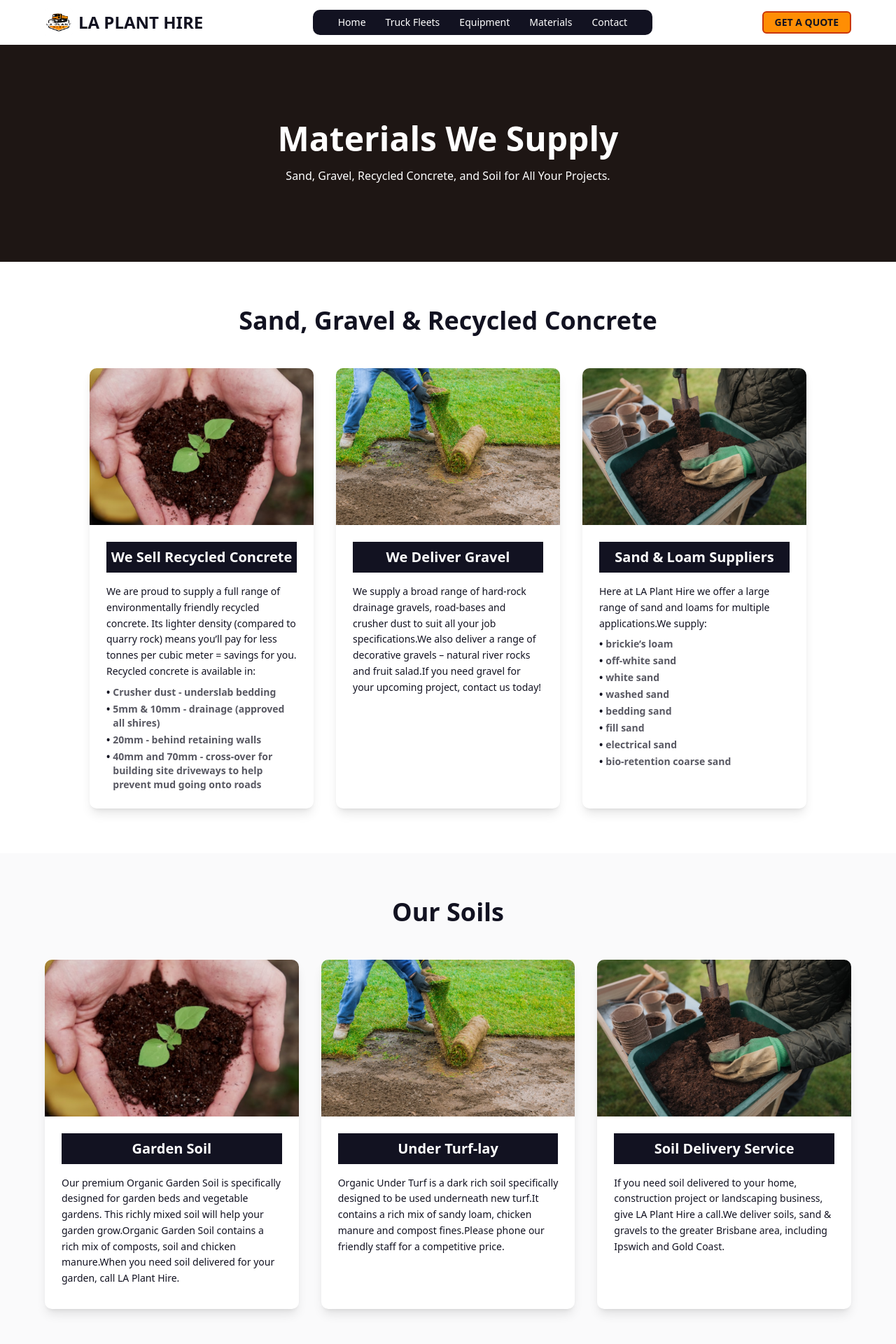
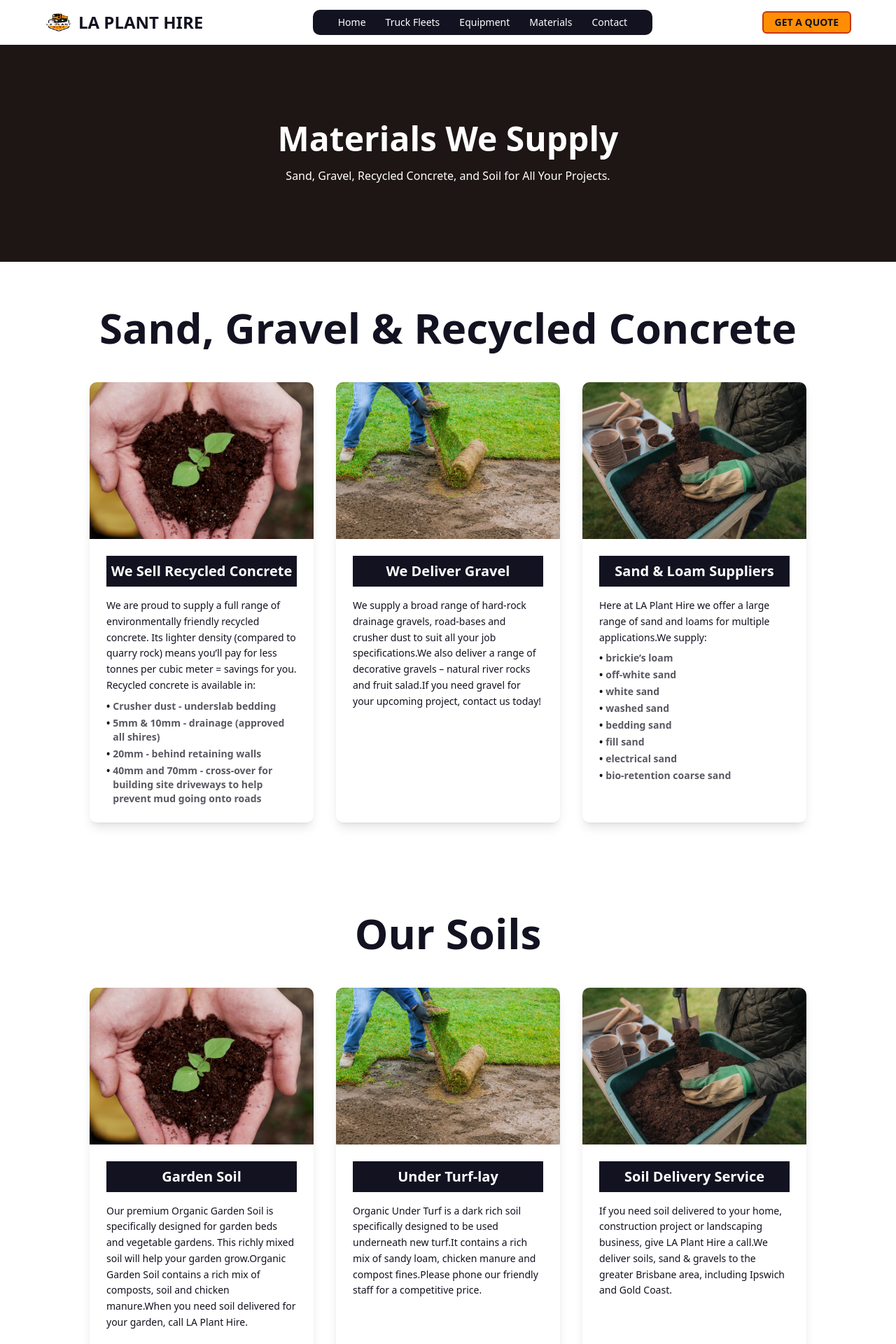
Before and after one commit to Rahul-Mallik-CSE/La-Plant-Hire, a Next.js app: page /materials in a window 1280 px wide. Shown: the top 1920 px of the page at 70% size. Built offline with nearby package versions, Linux system fonts and the light colour scheme.

Commit message:
fix: update styling for MaterialSection and SoilSection components for consistency and improved readability

```diff
--- a/src/components/MaterialsComponents.tsx/MaterialSection.tsx
+++ b/src/components/MaterialsComponents.tsx/MaterialSection.tsx
@@ -9,7 +9,7 @@ const MaterialSection = () => {
     <section className="p-6 md:p-8 lg:p-12 xl:p-16">
       <div className="max-w-7xl mx-auto px-4 sm:px-6 lg:px-8 xl:px-16">
         {/* Section Title */}
-        <h2 className="text-2xl md:text-3xl lg:text-4xl font-bold text-primary text-center mb-8 md:mb-12">
+        <h2 className="text-2xl md:text-4xl lg:text-6xl font-bold text-primary text-center mb-8 md:mb-12">
           Sand, Gravel & Recycled Concrete
         </h2>
 
--- a/src/components/MaterialsComponents.tsx/SoilSection.tsx
+++ b/src/components/MaterialsComponents.tsx/SoilSection.tsx
@@ -6,10 +6,10 @@ import { soilsData } from "@/data/materialData";
 
 const SoilSection = () => {
   return (
-    <section className="bg-background2 py-8 md:py-12 lg:py-16">
+    <section className="p-6 md:p-8 lg:p-12 xl:p-16">
       <div className="max-w-7xl mx-auto px-4 sm:px-6 lg:px-8 xl:px-16">
         {/* Section Title */}
-        <h2 className="text-2xl md:text-3xl lg:text-4xl font-bold text-primary text-center mb-8 md:mb-12">
+        <h2 className="text-2xl md:text-4xl lg:text-6xl font-bold text-primary text-center mb-8 md:mb-12">
           Our Soils
         </h2>
 
```
